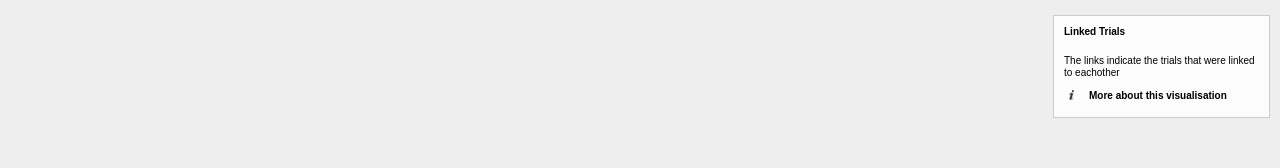
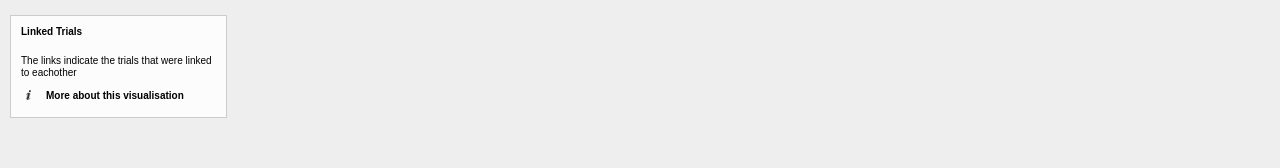
Before and after one commit to laraPPr/IssobellErskineLinkedTrials, a plain HTML site: page network/index.html in a window 1280 px wide. Shown: the top 168 px of the page. Drawn offline with Linux system fonts and the light colour scheme.

Commit message:
Update style.css

```diff
--- a/network/css/style.css
+++ b/network/css/style.css
@@ -232,8 +232,7 @@ canvas#sigma_bg_1 {
 
 #mainpanel {
 	margin-top: 15px;
-	right: 0px;
-	margin-right: 10px;
+	margin-left: 10px;
 	background:#fff;
 	background-color:rgba(255,255,255,0.8);
 	border:1px solid #ccc;
```
